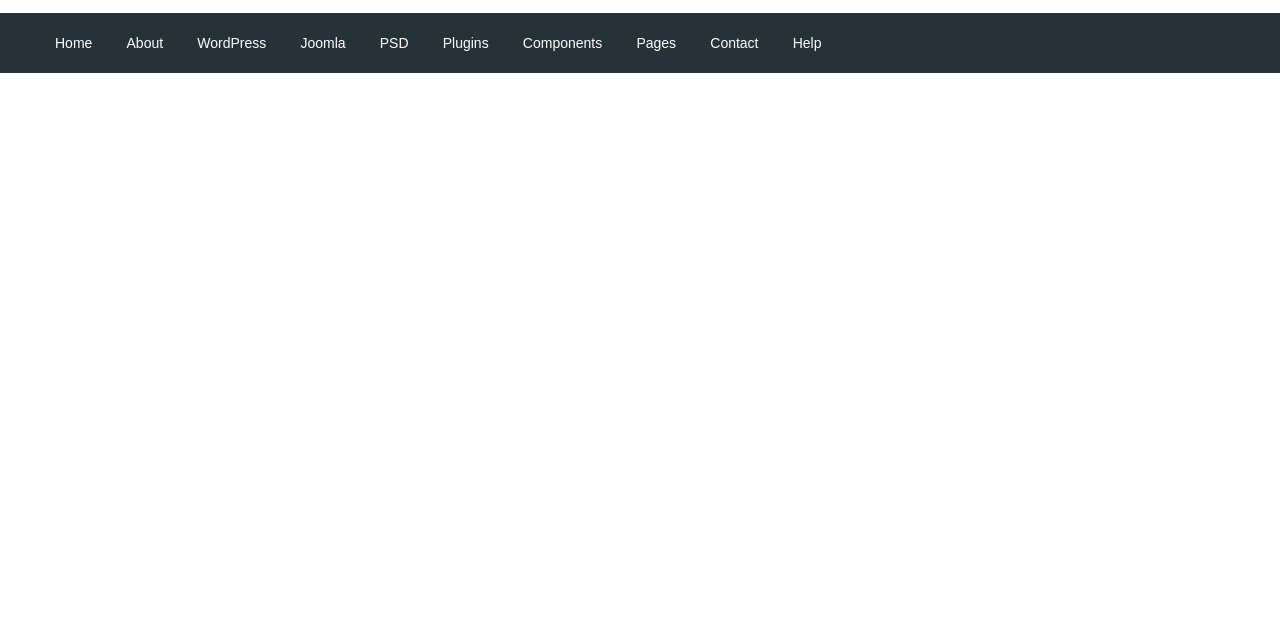
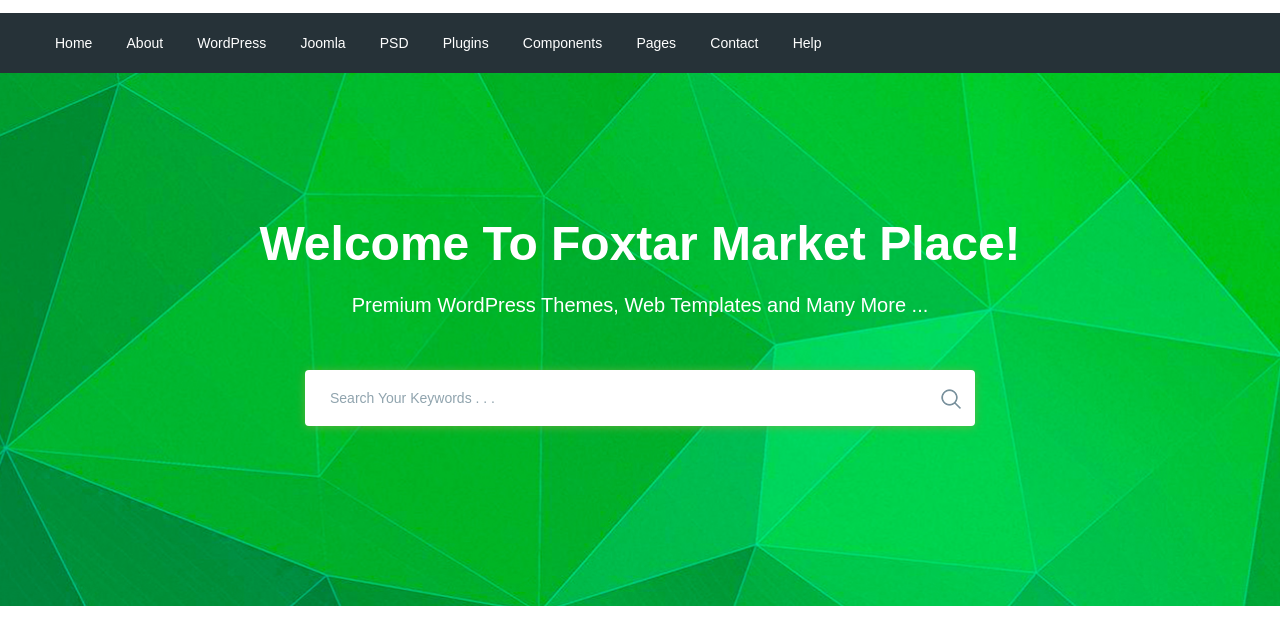
Before and after one commit to Valerii2390/Moderno1, a website: page app/index.html in a window 1280 px wide. Shown: the part 86-730 px from the top of the page. Drawn offline with nearby package versions, Linux system fonts and the light colour scheme; files that its build step writes are made by us from their sources.

Commit message:
added search section

```diff
--- a/app/index.html
+++ b/app/index.html
@@ -71,6 +71,27 @@
             </div>
         </div>
     </header>
+
+    <section class="search" style="background-image: url(images/search-bg.jpg);">
+        <div class="container">
+            <div class="search__inner">
+                <div class="search__inner-title">
+                    Welcome To Foxtar Market Place!
+                </div>
+                <div class="search__inner-text">
+                    Premium WordPress Themes, Web Templates and Many More ...
+                </div>
+                <div class="search__inner-form">
+                    <form action="">
+                        <input type="text" placeholder="Search Your Keywords . . ." required>
+                        <button type="submit">
+                            <img src="images/icons/search.png" alt="">
+                        </button>
+                    </form>
+                </div>
+            </div>
+        </div>
+    </section>
     <script src="https://ajax.googleapis.com/ajax/libs/jquery/3.5.1/jquery.min.js"></script>
     <script src="js/libs.min.js"></script>
     <script src="js/main.min.js"></script>
--- a/app/scss/style.scss
+++ b/app/scss/style.scss
@@ -53,3 +53,58 @@
         font-size: 14px;
     }
 }
+
+.search {
+    background-size: cover;
+    background-repeat: no-repeat;
+    background-position: center;
+    min-height: 533px;
+}
+
+.search__inner {
+    padding: 135px 0 100px;
+    color: #fff;
+    text-align: center;
+    &-title {
+        margin-bottom: 10px;
+        font-size: 48px;
+        line-height: 72px;
+        font-weight: 700;
+    }
+    &-text {
+        margin-bottom: 50px;
+        font-size: 20px;
+        line-height: 30px;
+        font-weight: 500;
+    }
+    &-form {
+        position: relative;
+        input {
+            margin: 0 auto;
+            max-width: 670px;
+            width: 100%;
+            display: block;
+            box-shadow: 0px 1px 10px 0px rgba(124, 178, 64, 0.75);
+            border-radius: 4px;
+            height: 56px;
+            border: none;
+            outline: none;
+            font-size: 14px;
+            font-weight: 500;
+            padding-left: 25px;
+            padding-right: 60px;
+            &::placeholder {
+                color: #90a4ae;
+                font-weight: 500;
+            }
+        }
+        button {
+            position: absolute;
+            border: none;
+            outline: none;
+            right: 258px;
+            top: 18px;
+            background-color: transparent;
+        }
+    }
+}
```
Also changed, not shown: app/images/icons/search.png (added), app/images/icons/search.svg (added), app/images/search-bg.jpg (added).
